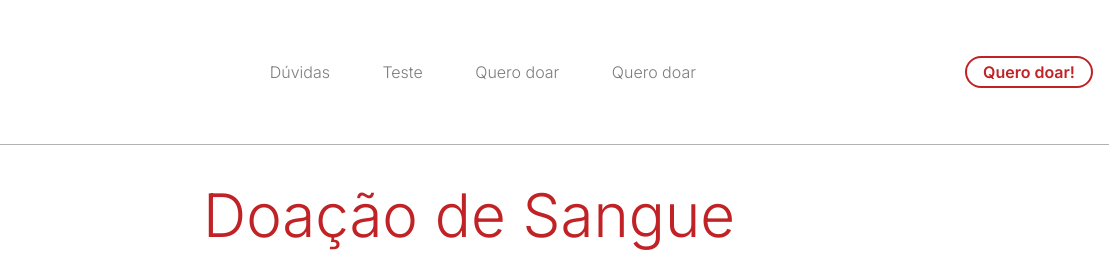
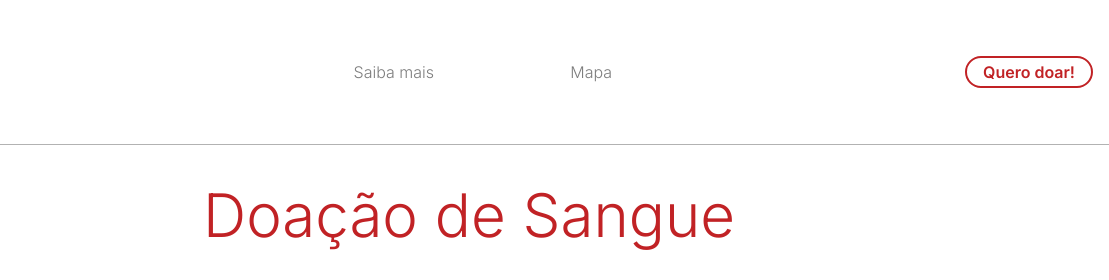
Before and after one commit to natybastazini/ProjetoDoeMais, a website: page html/faq.html in a window 1280 px wide. Shown: the top 280 px of the page, 171-1280 px from the left. Drawn offline with Linux system fonts and the light colour scheme; a web font is replaced by a local one.

Commit message:
falta finalizar detalhes da faq

```diff
--- a/html/faq.html
+++ b/html/faq.html
@@ -34,10 +34,10 @@
         <ul
           class="flex flex-row gap-4 font-inter text-gray-1 font-light w-2/5 h-full justify-evenly items-center"
         >
-          <li class="cursor-pointer hover:text-red-1">Dúvidas</li>
-          <li class="cursor-pointer hover:text-red-1">Teste</li>
-          <li class="cursor-pointer hover:text-red-1">Quero doar</li>
-          <li class="cursor-pointer hover:text-red-1">Quero doar</li>
+          <li class="cursor-pointer hover:text-red-1">Saiba mais</li>
+          <li class="cursor-pointer hover:text-red-1">Mapa</li>
+          <!-- <li class="cursor-pointer hover:text-red-1"></li>
+          <li class="cursor-pointer hover:text-red-1"></li> -->
         </ul>
         <!-- Botão cadastro -->
         <a href="./cadastro.html">
@@ -157,12 +157,12 @@
       <section class="flex flex-col h- w-full gap-14 pb-20">
         <h2 class="text-center font-inter text-4xl text-red-1 font-bold">O doador deve respeitar os intervalos entre doações</h2>
         <div class="flex flex-row justify-evenly">
-          <div class="flex flex-col items-center justify-center gap-4 bg-white border-2 border-red-1 w-64 rounded-2xl p-4 shadow-lg/40">
+          <div class="flex flex-col items-center justify-center gap-4 bg-white border-2 border-red-1 w-64 rounded-2xl p-4 shadow-lg/15">
           <h3 class="font-semibold text-gray-1 text-2xl">MULHERES</h3>
           <img src="/img/mulheres.png" alt="simbolo espelho de vênus">
           <h3 class="font-normal text-gray-1 text-2xl">Intervalo de 90 dias </h3>
         </div>
-        <div class="flex flex-col items-center justify-center gap-4 bg-white border-2 border-red-1 w-64 rounded-2xl p-4 shadow-lg/40">
+        <div class="flex flex-col items-center justify-center gap-4 bg-white border-2 border-red-1 w-64 rounded-2xl p-4 shadow-lg/15">
           <h3 class="font-semibold text-gray-1 text-2xl">HOMENS</h3>
           <img src="/img/homens.png" alt="simbolo de venus">
           <h3 class="font-normal text-gray-1 text-2xl">Intervalo de 60 dias </h3>
```
Also changed, not shown: dist/output.css.
